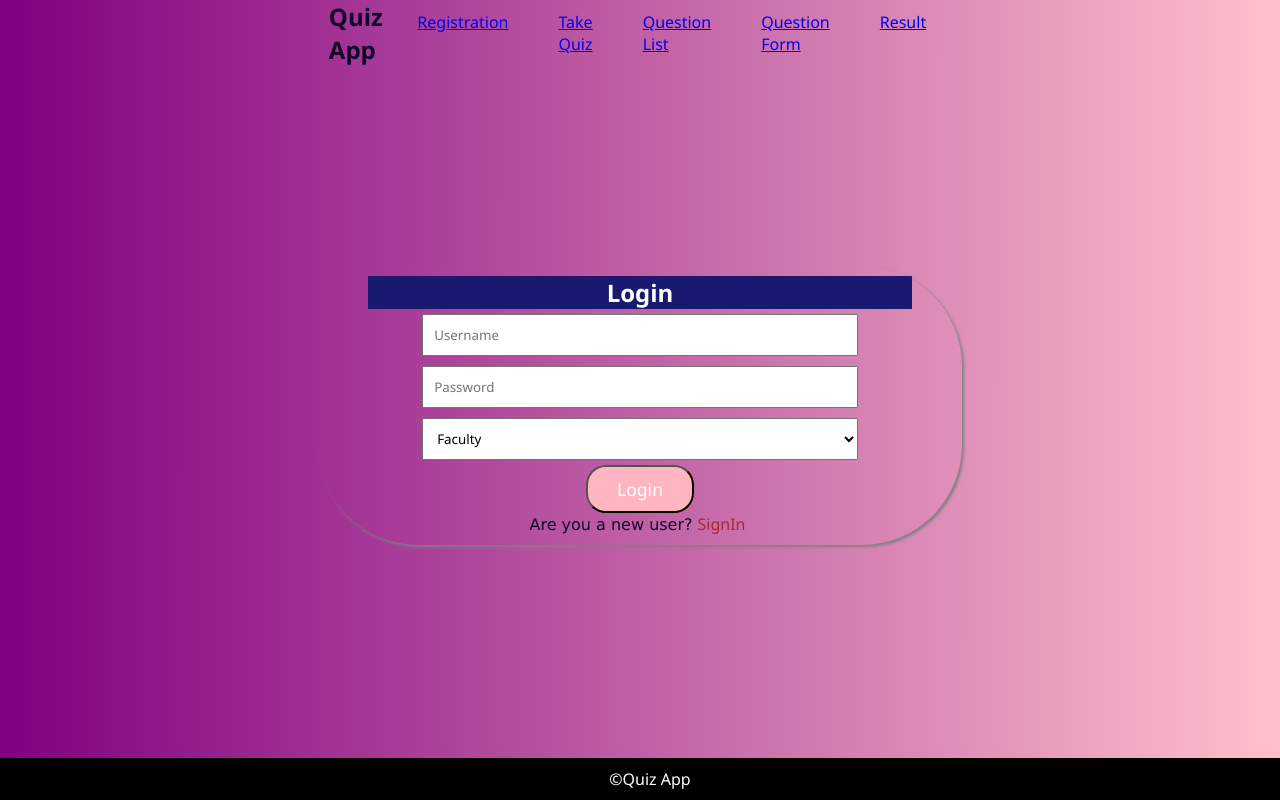
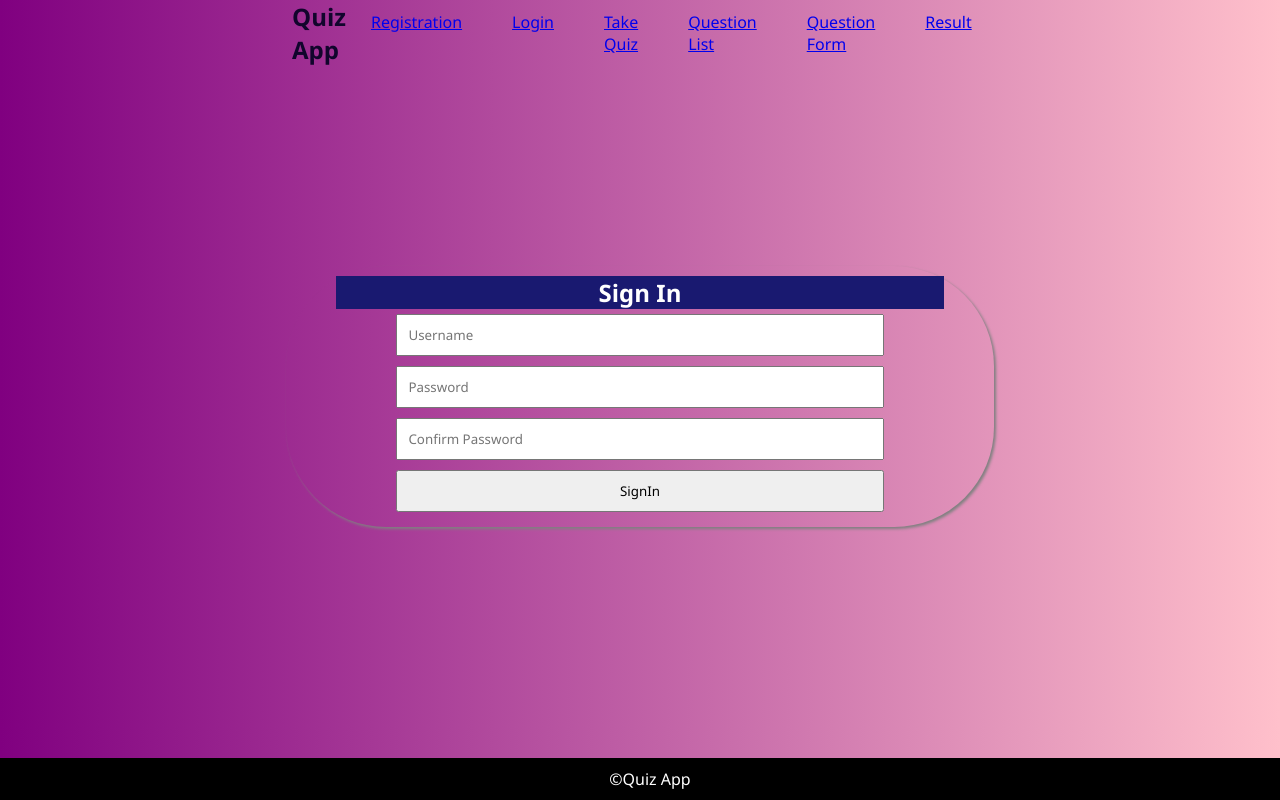
Before and after one commit to Chinmaygupta54/Quiz, a React (Create React App) app: page / in a window 1280 px wide. Built offline with nearby package versions, Linux system fonts and the light colour scheme.

Commit message:
added login option

```diff
--- a/src/App.jsx
+++ b/src/App.jsx
@@ -6,6 +6,7 @@ import QustionForm from "./component/faculty/questionForm"
 import { useState } from "react"
 import QuestionList from "./component/faculty/qustionList"
 import Quiz from "./component/student/attemptquiz"
+import SignIn from "./component/signForm"
 
 export const App = () => {
 
@@ -19,7 +20,7 @@ export const App = () => {
         <BrowserRouter>
           <Header />
           <Routes>
-            <Route path="/" element = {<LoginForm />} />
+            <Route path="/" element = {<SignIn />} />
             <Route path="/login" element = {<LoginForm />} />
             <Route path="/questionList" element = {<QuestionList questionList = {questionList} />} />
             <Route path="/questionForm" element = {<QustionForm addQuestion = {addQuestion}/>} />
--- a/src/component/header/index.jsx
+++ b/src/component/header/index.jsx
@@ -10,6 +10,7 @@ const Header = () => {
         <h1>Quiz App</h1>
         <ul>
             <li><Link to="/">Registration</Link></li>
+            <li><Link to="login">Login</Link></li>
             <li><Link to="/attempt-quiz">Take Quiz</Link></li>
             <li><Link to="/questionList">Question List</ Link></li>
             <li><Link to="/questionForm">Question Form</Link></li>
```
